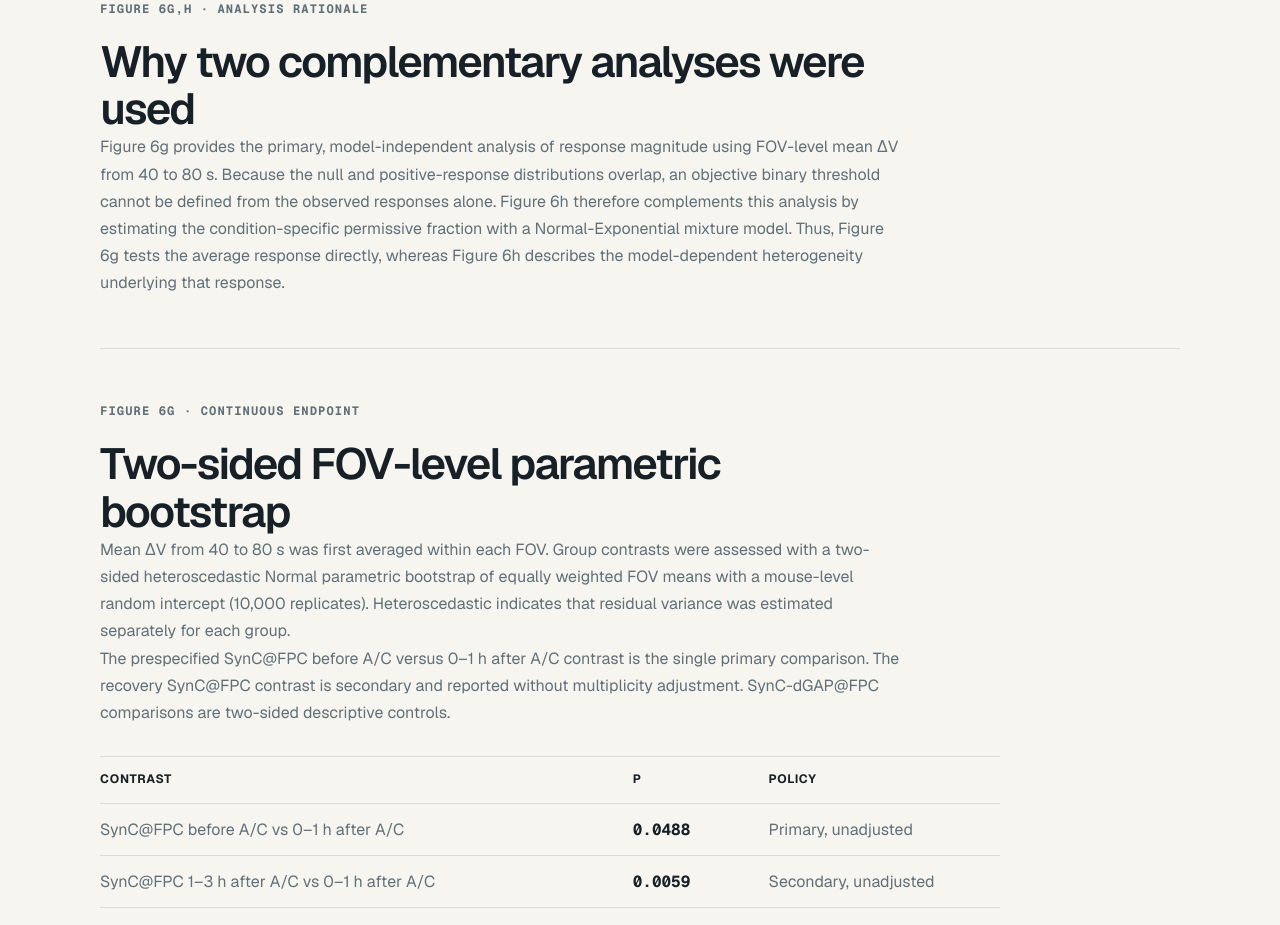
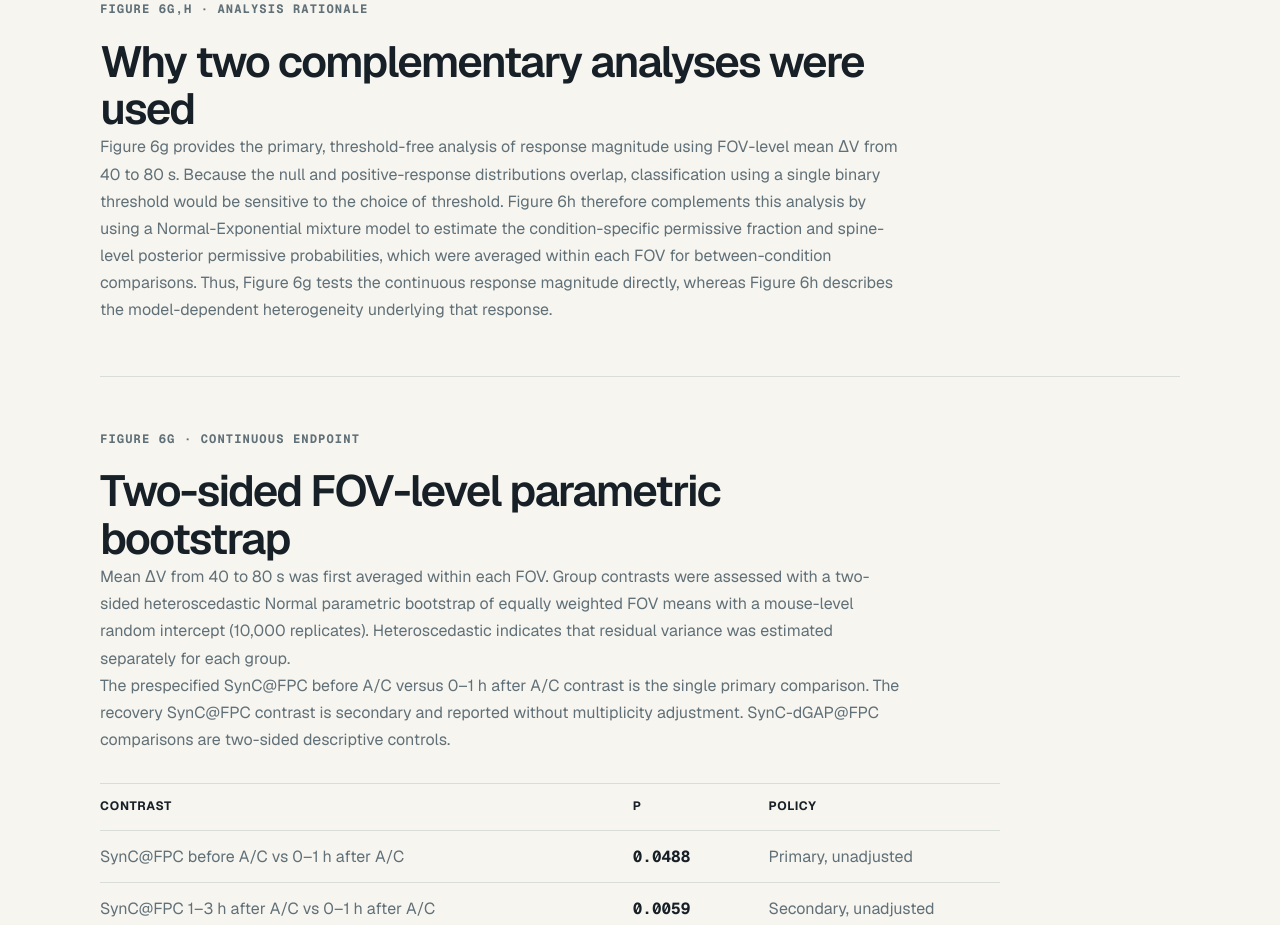
Before and after one commit to HaruoKasai/SynC-paper-site, a Next.js app: page /statistical-tests in a window 1280 px wide. Shown: the part 3260-4185 px from the top of the page. Built offline with nearby package versions, Linux system fonts and the light colour scheme.

Commit message:
Clarify complementary Fig 6 analyses

```diff
--- a/app/statistical-tests/page.tsx
+++ b/app/statistical-tests/page.tsx
@@ -228,15 +228,17 @@ export default function StatisticalTestsPage() {
           <p className="sectionLabel">Figure 6g,h · Analysis rationale</p>
           <h2>Why two complementary analyses were used</h2>
           <p>
-            Figure 6g provides the primary, model-independent analysis of
-            response magnitude using FOV-level mean ΔV from 40 to 80 s. Because
-            the null and positive-response distributions overlap, an objective
-            binary threshold cannot be defined from the observed responses
-            alone. Figure 6h therefore complements this analysis by estimating
-            the condition-specific permissive fraction with a
-            Normal-Exponential mixture model. Thus, Figure 6g tests the average
-            response directly, whereas Figure 6h describes the model-dependent
-            heterogeneity underlying that response.
+            Figure 6g provides the primary, threshold-free analysis of response
+            magnitude using FOV-level mean ΔV from 40 to 80 s. Because the null
+            and positive-response distributions overlap, classification using
+            a single binary threshold would be sensitive to the choice of
+            threshold. Figure 6h therefore complements this analysis by using a
+            Normal-Exponential mixture model to estimate the condition-specific
+            permissive fraction and spine-level posterior permissive
+            probabilities, which were averaged within each FOV for
+            between-condition comparisons. Thus, Figure 6g tests the continuous
+            response magnitude directly, whereas Figure 6h describes the
+            model-dependent heterogeneity underlying that response.
           </p>
         </section>
 
```
